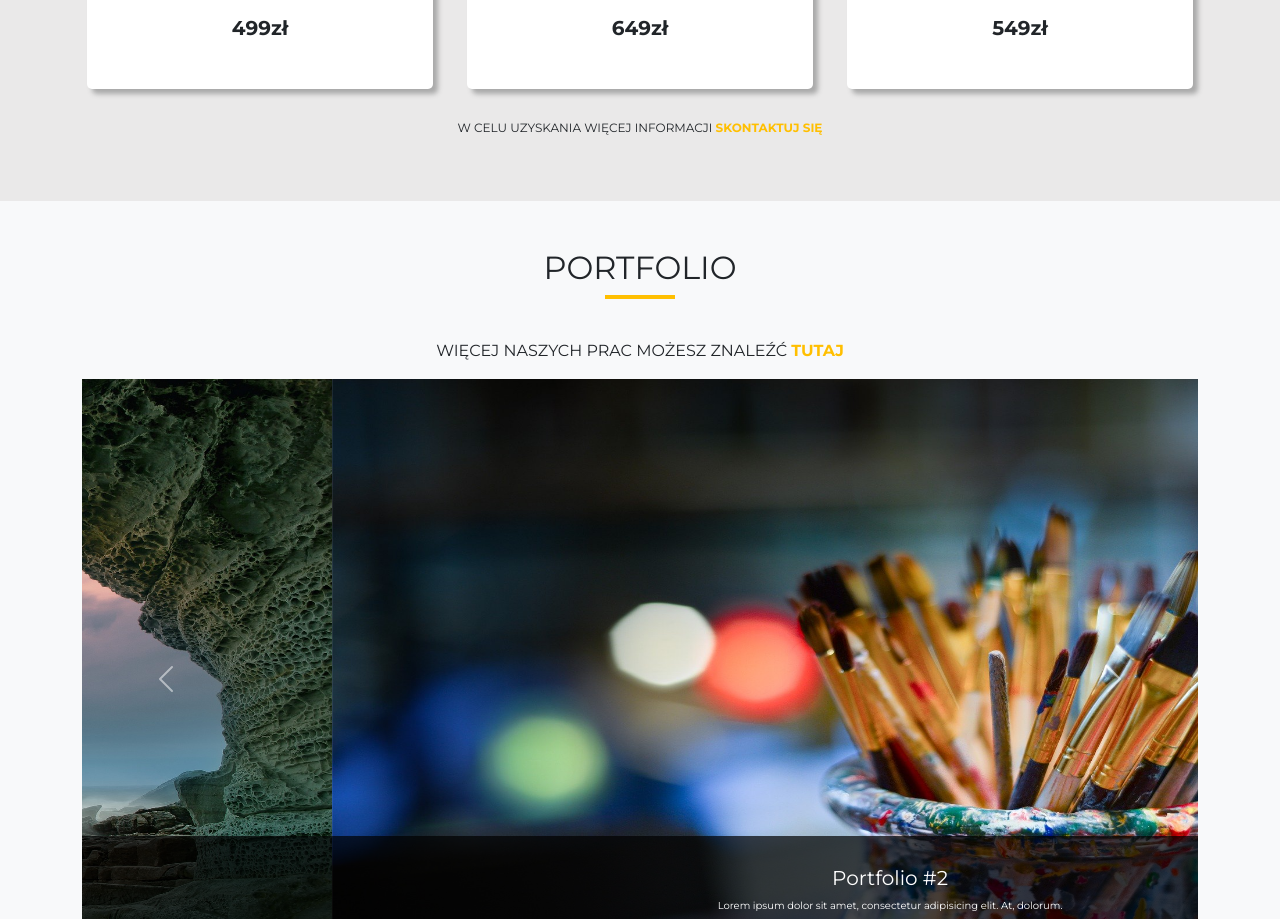
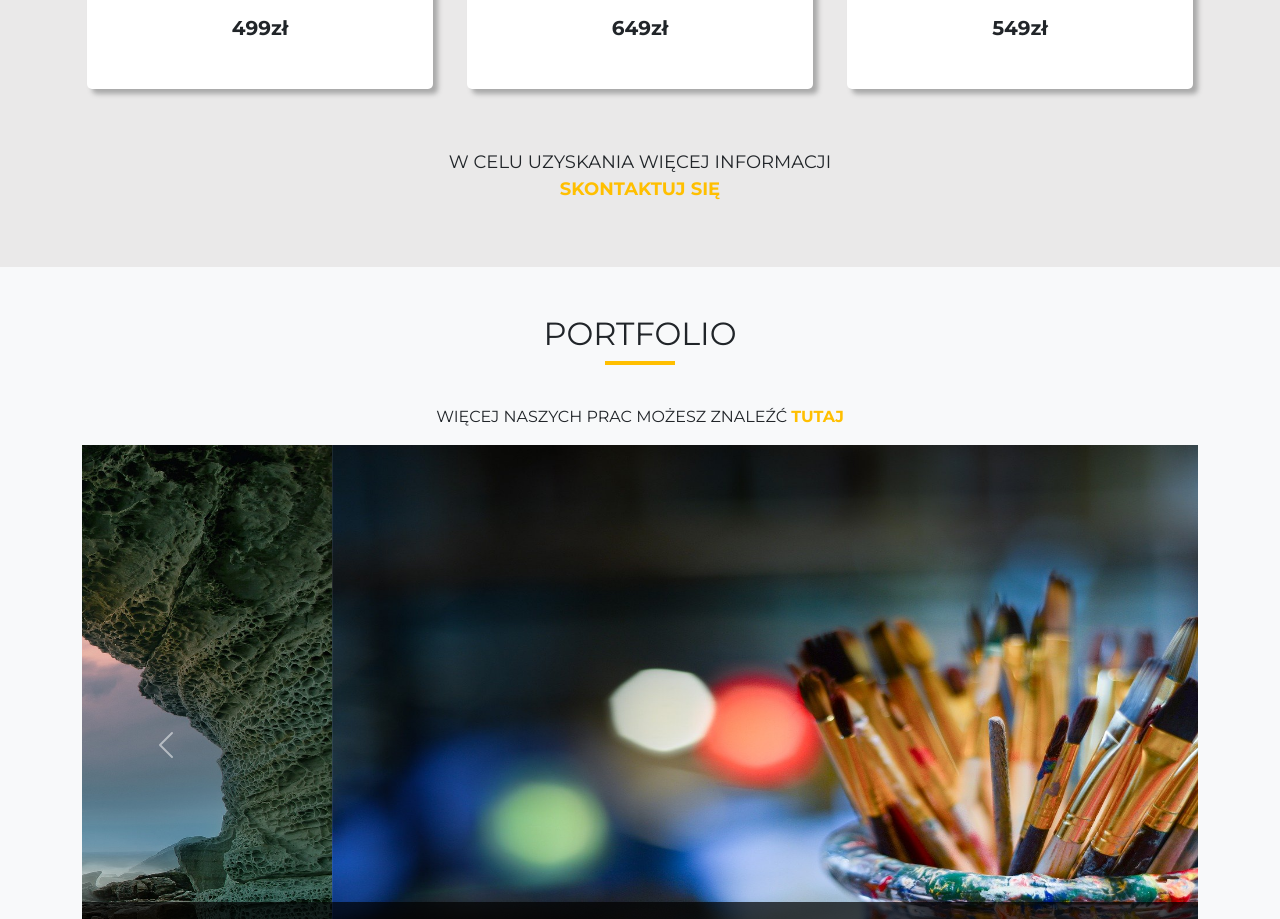
Before and after one commit to MateKoz/Brango-graphic-website, a plain HTML site: page index.html in a window 1280 px wide. Shown: the part 2390-3309 px from the top of the page. Drawn offline with nearby package versions, Linux system fonts and the light colour scheme.

Commit message:
complete brango design website - fix mediaquery

```diff
--- a/css/style.css
+++ b/css/style.css
@@ -312,8 +312,8 @@ h2 {
 }
 
 .offer-info {
-    margin-top: 20px;
-    font-size: 12px;
+    margin-top: 50px;
+    font-size: 18px;
     text-transform: uppercase;
 }
 
@@ -322,10 +322,16 @@ h2 {
     background-color: #eae9e9;
 }
 
-.offer-info a {
+.contact-button {
     text-decoration: none;
     color: var(--secondary-color);
     font-weight: bold;
+    transition: 0.5s;
+}
+
+.contact-button:hover {
+    transform: scale(1.2);
+    color: #f38003
 }
 
 .achievement-number {
@@ -457,6 +463,13 @@ h2 {
     }
 }
 
+@media (max-width: 768px) {
+    .offer-info {
+        font-size: 14px;
+        padding: 0 20px;
+    }
+}
+
 @media (max-width: 400px) {
     .navbar {
         background: rgba(0, 0, 0, .8);
--- a/index.html
+++ b/index.html
@@ -175,7 +175,7 @@
                     </div>
                 </div>
             </div>
-            <p class="offer-info text-center">W celu uzyskania więcej informacji <a href="#contact">skontaktuj się</a></p>
+            <p class="offer-info text-center">W celu uzyskania więcej informacji<br> <a class="contact-button" href="#contact">skontaktuj się</a></p>
         </div>
     </section>
     <!--portfolio-->
```
